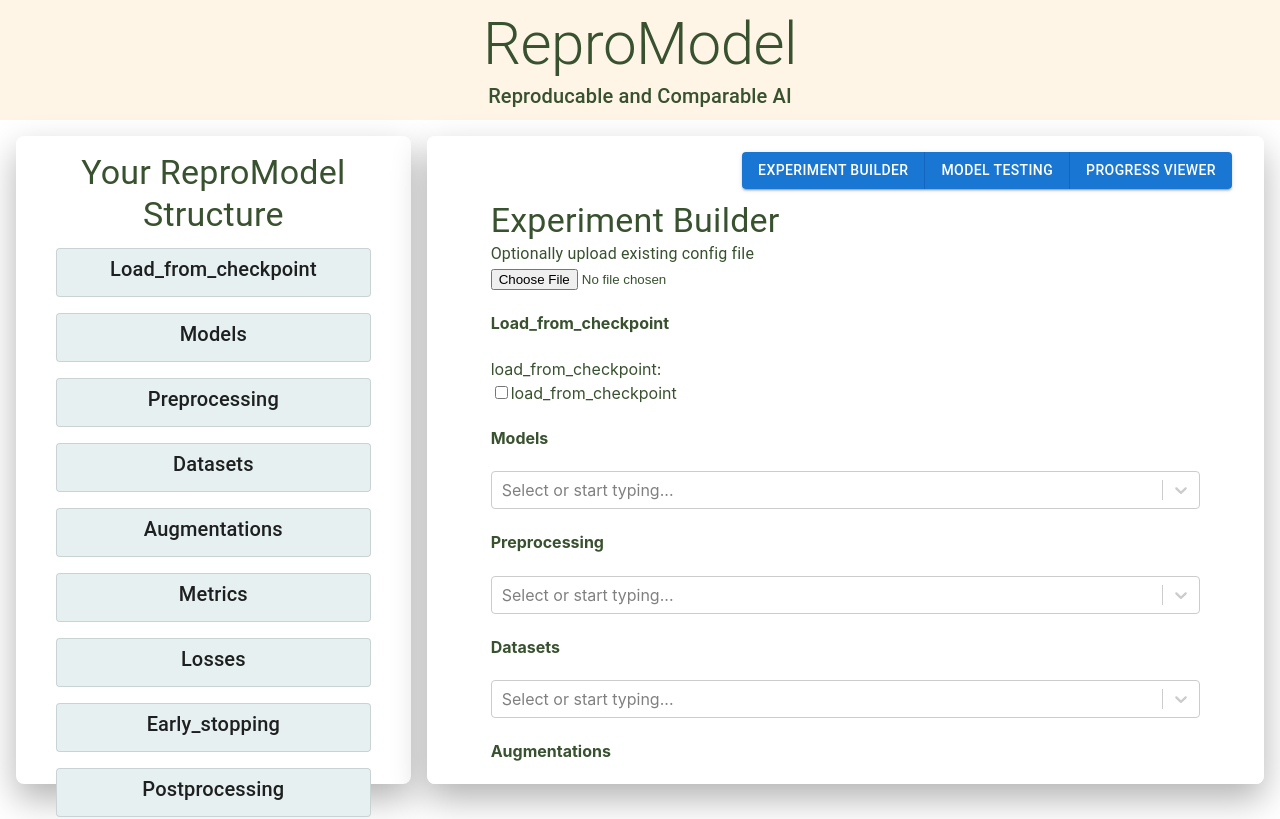
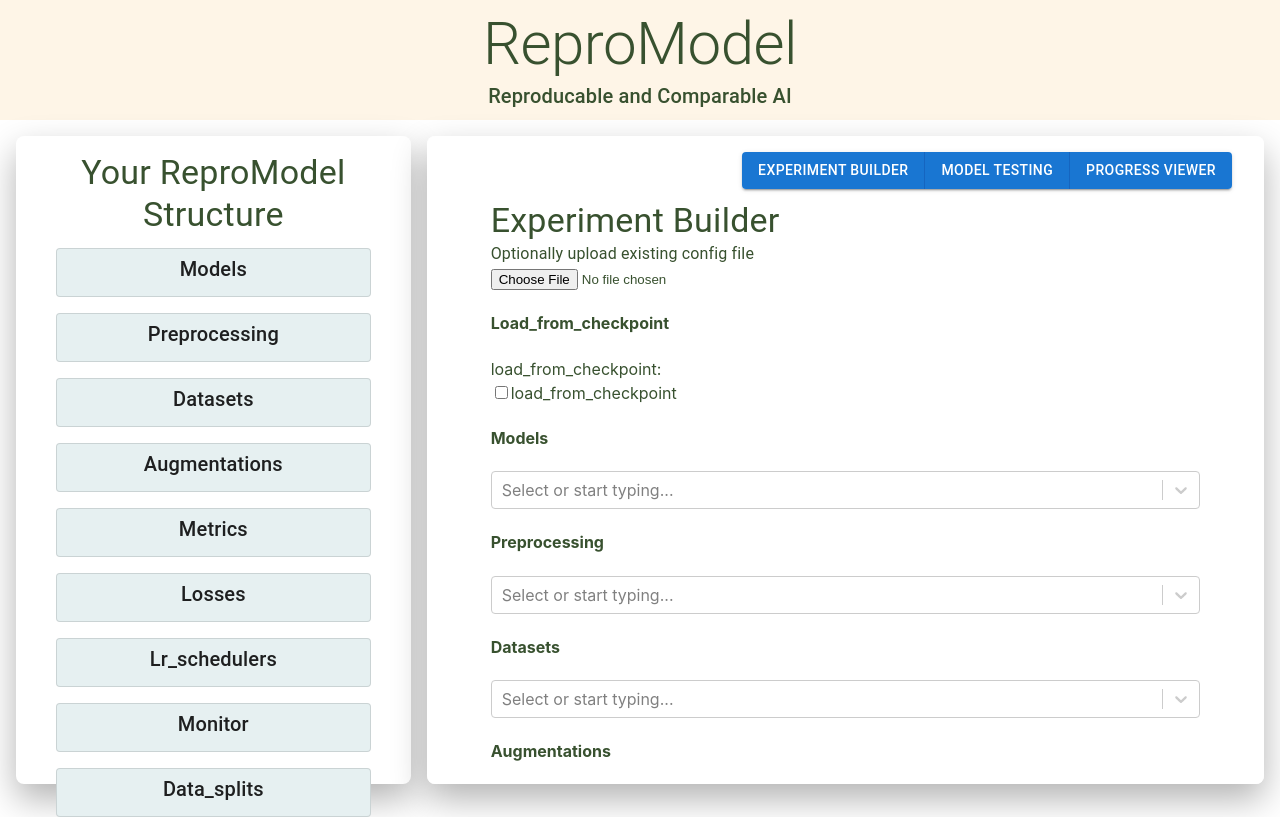
Before and after one commit to ReproModel/repromodel, a React (Vite) app: page / in a window 1280 px wide. Shown: the top 819 px of the page. Built offline with nearby package versions, Linux system fonts and the light colour scheme.

Commit message:
fix import and reduce things shown in ReproModel Structure

```diff
--- a/src/UI/progress-viewer.jsx
+++ b/src/UI/progress-viewer.jsx
@@ -1,6 +1,6 @@
 import axios from "axios"
-import FileDropdown from "./ViewerComponents/FileDropdown"
-import ProgressFileReader from "./ViewerComponents/ProgressFileReader"
+import FileDropdown from "../components/progress-viewer/file-dropdown"
+import ProgressFileReader from "../components/progress-viewer/progress-file-reader"
 import React from "react"
 
 import { useState } from "react"
--- a/src/components/repromodel-structure/repromodel-structure.jsx
+++ b/src/components/repromodel-structure/repromodel-structure.jsx
@@ -4,7 +4,10 @@ import React from "react"
 
 import { Container, Stack, Typography } from "@mui/material"
 
+
 function RepromodelStructure({ FormikProps }) {
+
+const optionsToShow = ["models", "preprocessing", "datasets", "augmentations", "metrics", "losses", "lr_schedulers", "monitor", "data_splits"]
 
   return (
     <Container maxWidth = "md">
@@ -15,14 +18,14 @@ function RepromodelStructure({ FormikProps }) {
 
         { Object.entries(choices).map(([folder, folderContent]) => (
           <>
-            {
-              FormikProps.touched && FormikProps.touched[folder] ? (
-                <FlexibleBlock key = { folder } status = { "active" } name = { folder } />
-              ) : (
-                <FlexibleBlock key = { folder } status = { "passive" } name = { folder } />
-              )
-            }
-          </>
+          {optionsToShow.includes(folder) && (
+            FormikProps.touched && FormikProps.touched[folder] ? (
+              <FlexibleBlock key={folder} status="active" name={folder} />
+            ) : (
+              <FlexibleBlock key={folder} status="passive" name={folder} />
+            )
+          )}
+        </>
         ))}
 
       </Stack>
```
